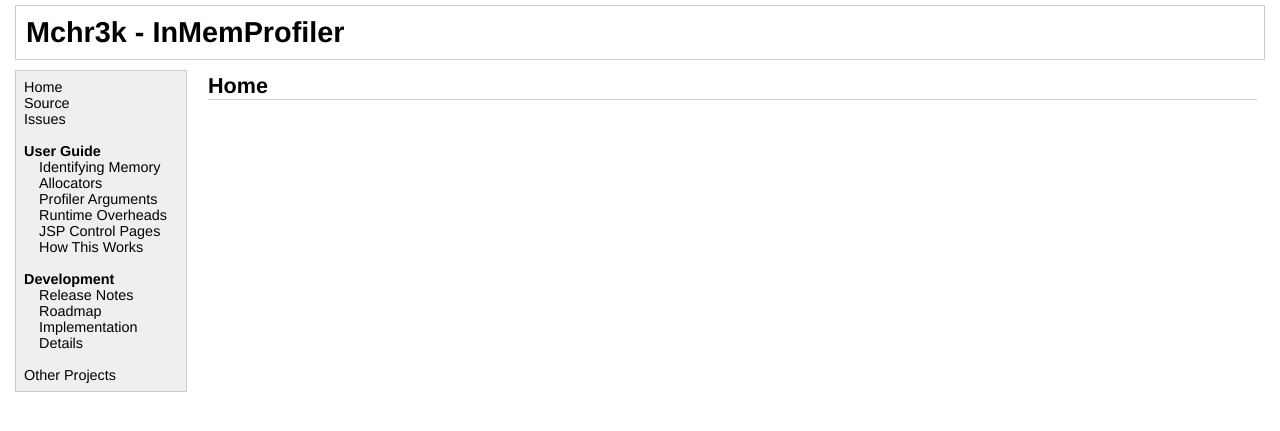
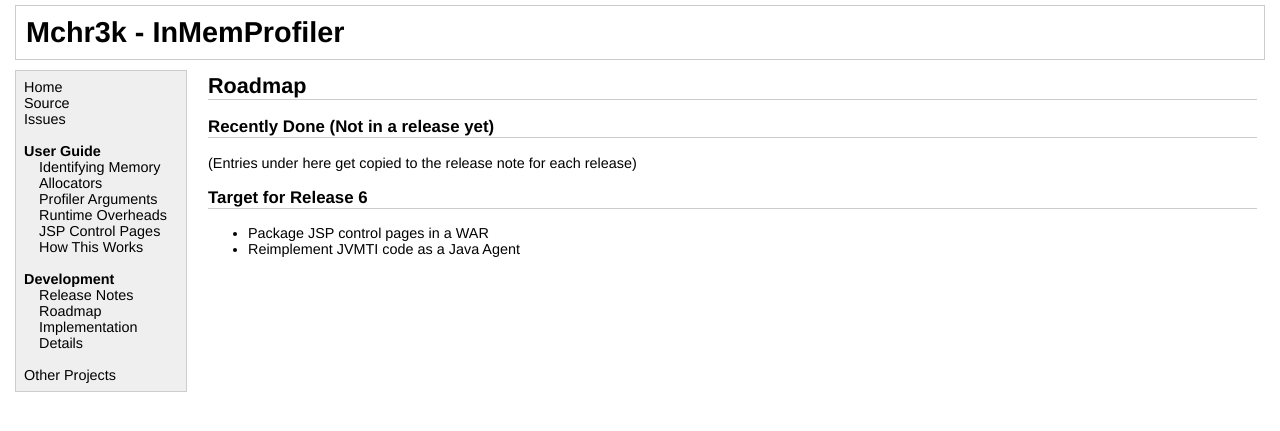
Before and after one commit to mchr3k/org.inmemprofiler, a Jekyll site: the page built from roadmap.html, in a window 1280 px wide. Shown: the top 431 px of the page. Built offline with Jekyll 4.4.1, drawn with Linux system fonts in a browser that asks for light colours.

Commit message:
Add roadmap content

```diff
--- a/roadmap.html
+++ b/roadmap.html
@@ -1,5 +1,16 @@
 ---
 layout: default
-title: Home
+title: Roadmap
 ---
-<h2>Home</h2>
+<h2>Roadmap</h2>
+
+<h3>Recently Done (Not in a release yet)</h3>
+
+<p>(Entries under here get copied to the release note for each release)
+
+<h3>Target for Release 6</h3>
+
+<ul>
+<li>Package JSP control pages in a WAR
+<li>Reimplement JVMTI code as a Java Agent
+</ul>
```
